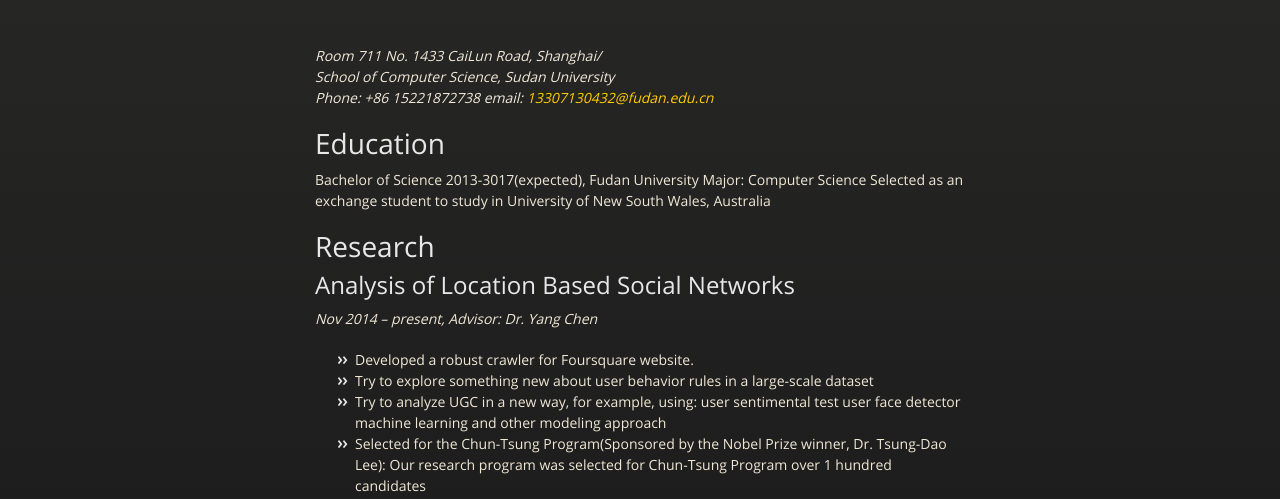
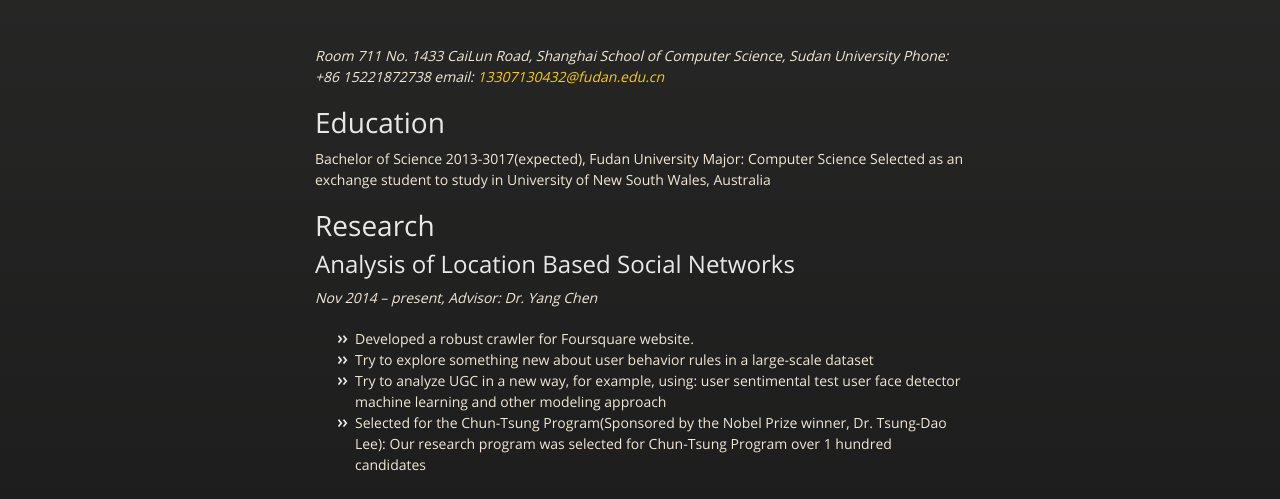
Before and after one commit to Ella19950714/ella19950714.github.com, a plain HTML site: page index.html in a window 1280 px wide. Shown: the part 226-725 px from the top of the page. Drawn offline with nearby package versions, Linux system fonts and the light colour scheme.

Commit message:
Revert "Update index.html"
This reverts commit 20ef9d694c901f93dd1bf969630b485a382c72eb.

```diff
--- a/index.html
+++ b/index.html
@@ -38,8 +38,8 @@
           <span class="credits right">Hosted on GitHub Pages &mdash; Theme by <a href="https://twitter.com/michigangraham">mattgraham</a></span>
         </div>
 
-        <p><em>Room 711 No. 1433 CaiLun Road, Shanghai/<br></em>
-<em>School of Computer Science, Sudan University<br></em>
+        <p><em>Room 711 No. 1433 CaiLun Road, Shanghai</em>
+<em>School of Computer Science, Sudan University</em>
 <em>Phone: +86 15221872738 email: <a href="mailto:13307130432@fudan.edu.cn">13307130432@fudan.edu.cn</a></em></p>
 
 <h1>
```
